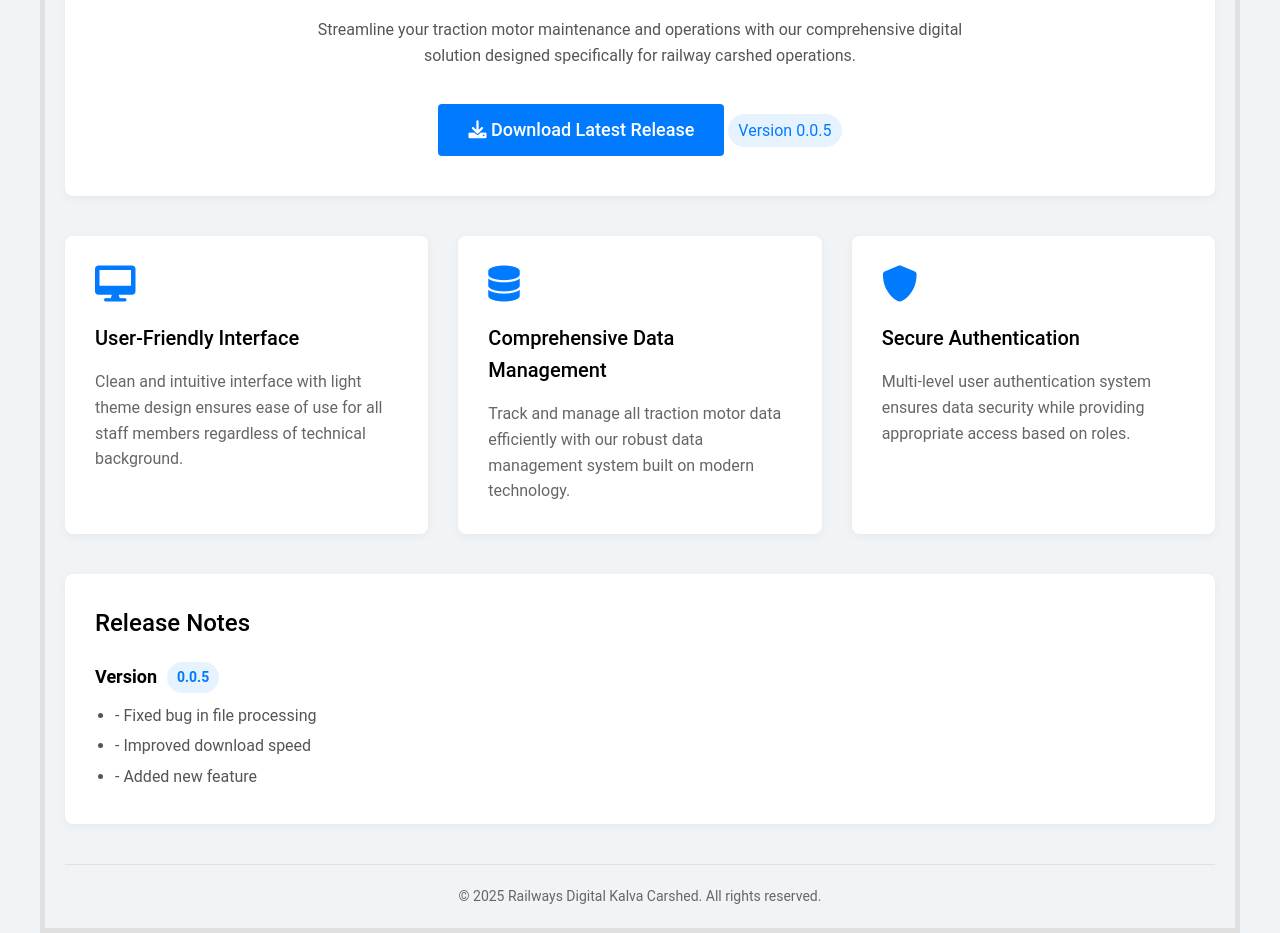
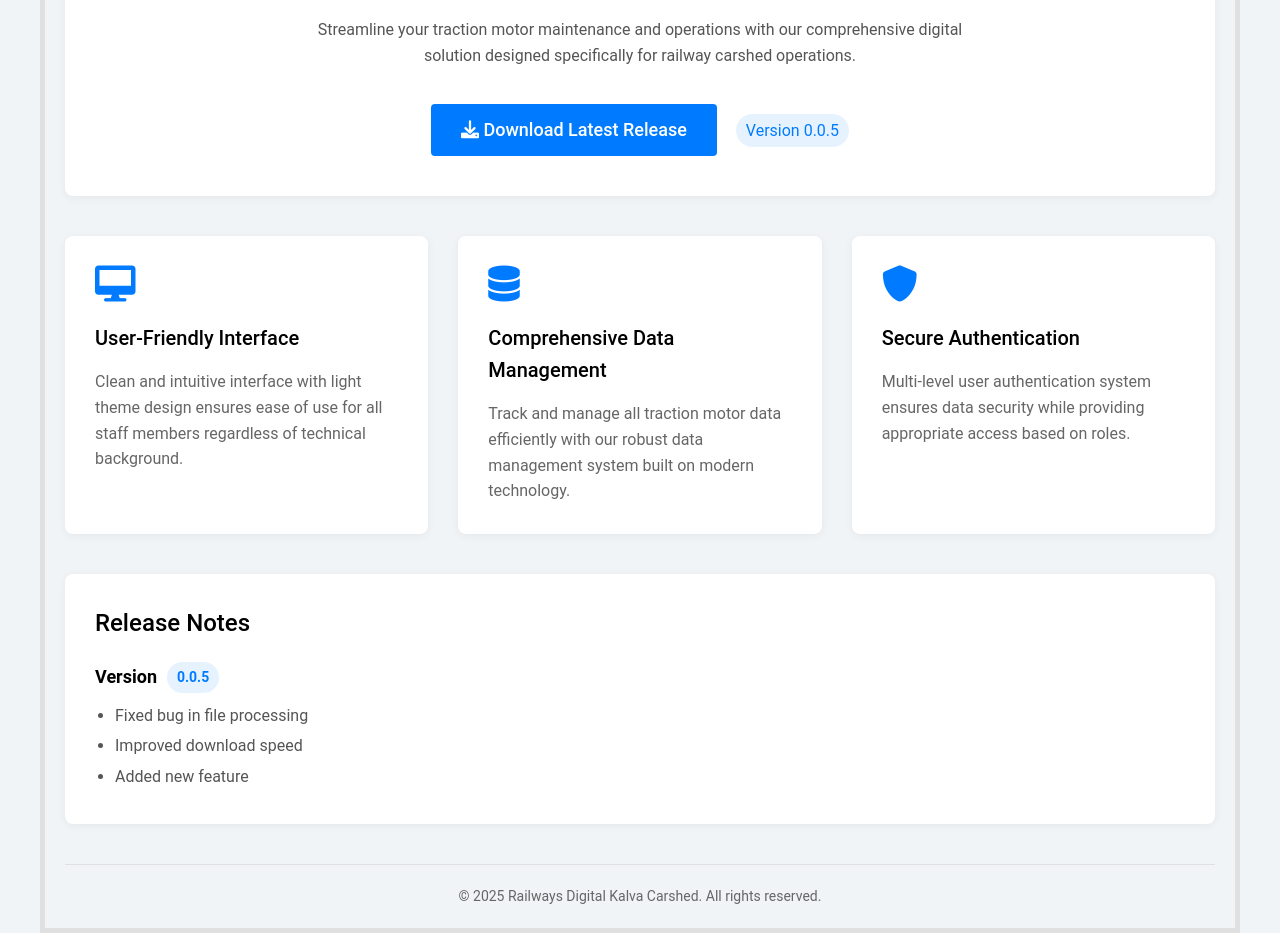
Before and after one commit to Digital-Kalva-Carshed/releases, a plain HTML site: page index.html in a window 1280 px wide. Shown: the part 247-1180 px from the top of the page. Drawn offline with Linux system fonts and the light colour scheme.

Commit message:
style change

```diff
--- a/index.html
+++ b/index.html
@@ -115,6 +115,7 @@
             border-radius: 20px;
             font-size: 16px;
             margin-top: 15px;
+            margin-left: 15px;
         }
 
         .features {
--- a/latest.json
+++ b/latest.json
@@ -1,5 +1,5 @@
 {
     "version": "0.0.5",
     "download_url": "https://github.com/TestingAdi/updatetest/releases/download/1.0.0/DKC.v0.0.5a.zip",
-    "notes": "- Fixed bug in file processing\n- Improved download speed\n- Added new feature"
+    "notes": "Fixed bug in file processing\nImproved download speed\nAdded new feature"
 }
```
